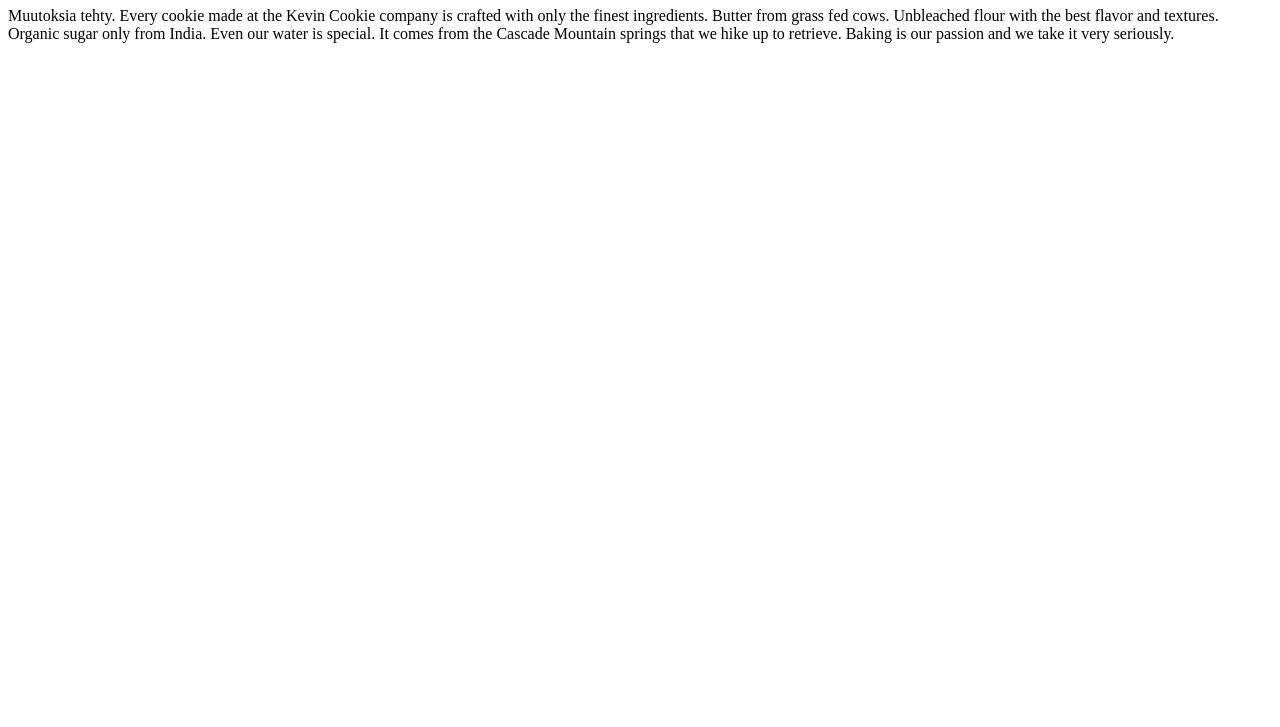
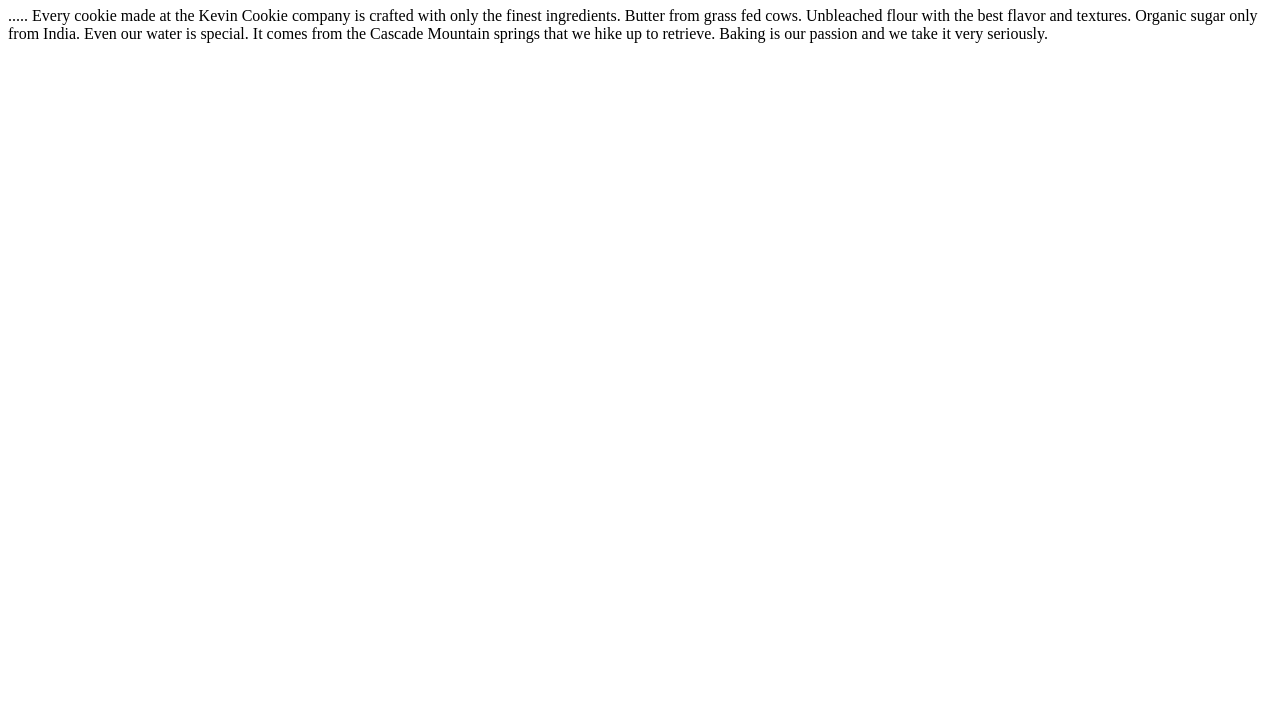
Before and after one commit to SanValta/Kevincookiecompany.com, a plain HTML site: page index.htm in a window 1280 px wide. Shown: the part 73-800 px from the top of the page. Drawn offline with Linux system fonts and the light colour scheme.

Commit message:
Update index txt ....

```diff
--- a/index.htm
+++ b/index.htm
@@ -3,7 +3,7 @@
 <body>
 
 <h1>Deliciousness in every bite!</h1>
-<p>Muutoksia tehty. Every cookie made at the Kevin Cookie company is crafted with only the finest ingredients. Butter from grass fed cows. Unbleached flour with the best flavor and textures. Organic sugar only from India. Even our water is special. It comes from the Cascade Mountain springs that we hike up to retrieve. Baking is our passion and we take it very seriously.</p>
+<p>..... Every cookie made at the Kevin Cookie company is crafted with only the finest ingredients. Butter from grass fed cows. Unbleached flour with the best flavor and textures. Organic sugar only from India. Even our water is special. It comes from the Cascade Mountain springs that we hike up to retrieve. Baking is our passion and we take it very seriously.</p>
 
 </body>
 </html>
```
